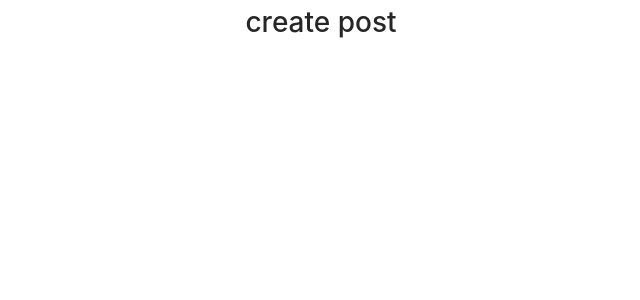
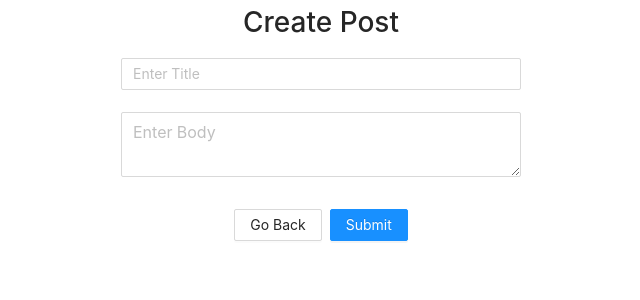
Before and after one commit to EhsanSaraee/fetch-post-app, a React (Create React App) app: page /createPost in a window 1280 px wide. Shown: the top 300 px of the page, without its empty margins (319-959 px from the left). Built offline with nearby package versions, Linux system fonts and the light colour scheme.

Commit message:
create post component development

```diff
--- a/src/UserPost/CreatePost.jsx
+++ b/src/UserPost/CreatePost.jsx
@@ -1,7 +1,80 @@
+import { Button, Input, Space } from 'antd';
+import { useState } from 'react';
+import { useDispatch, useSelector } from 'react-redux';
+import { useNavigate } from 'react-router-dom';
+import { createPost } from '../Redux/Features/postSlice';
+import LoadingCard from './LoadingCard';
+import { Card } from 'antd';
+
 const CreatePost = () => {
+   const [values, setValues] = useState({ title: '', body: '' });
+   const [showPost, setShowPost] = useState(false);
+   const { posts, loading } = useSelector((state) => state.posts);
+   const dispatch = useDispatch();
+   const navigate = useNavigate();
+   const { title, body } = values;
+
+   const handleSubmit = (event) => {
+      event.preventDefault();
+      dispatch(createPost({ values }));
+      setValues({ title: '', body: '' });
+      setShowPost(true);
+   };
+
+   const showPostBlog = () => {
+      return (
+         <>
+            {loading ? (
+               <LoadingCard count={1} />
+            ) : (
+               <div className="site-card-border-less-wrapper">
+                  <Card type="inner" title={posts[0]?.data?.title}>
+                     <p>User ID : {posts[0]?.data?.id}</p>
+                     <span>{posts[0]?.data?.body}</span>
+                  </Card>
+               </div>
+            )}
+         </>
+      );
+   };
+
    return (
       <>
-         <h1>create post</h1>
+         <form onSubmit={handleSubmit}>
+            <h1>Create Post</h1>
+            <Input
+               placeholder="Enter Title"
+               type="text"
+               value={title}
+               onChange={(event) =>
+                  setValues({ ...values, title: event.target.value })
+               }
+               style={{ width: '400px' }}
+            />
+            <br />
+            <br />
+            <Input.TextArea
+               placeholder="Enter Body"
+               type="text"
+               value={body}
+               onChange={(event) =>
+                  setValues({ ...values, body: event.target.value })
+               }
+               style={{ width: '400px' }}
+               size="large"
+            />
+            <br />
+            <br />
+            <Space style={{ margin: '10px' }}>
+               <Button onClick={() => navigate('/')}>Go Back</Button>
+               <Button htmlType="submit" type="primary">
+                  Submit
+               </Button>
+            </Space>
+         </form>
+         <br />
+         <br />
+         {showPost && <div>{showPostBlog()}</div>}
       </>
    );
 };
--- a/src/UserPost/index.jsx
+++ b/src/UserPost/index.jsx
@@ -9,7 +9,6 @@ const Home = () => {
    const [id, setId] = useState();
    const dispatch = useDispatch();
    const { posts, loading } = useSelector((state) => state.posts);
-   console.log(posts);
    const navigate = useNavigate();
 
    const fetchUserPost = () => {
```
